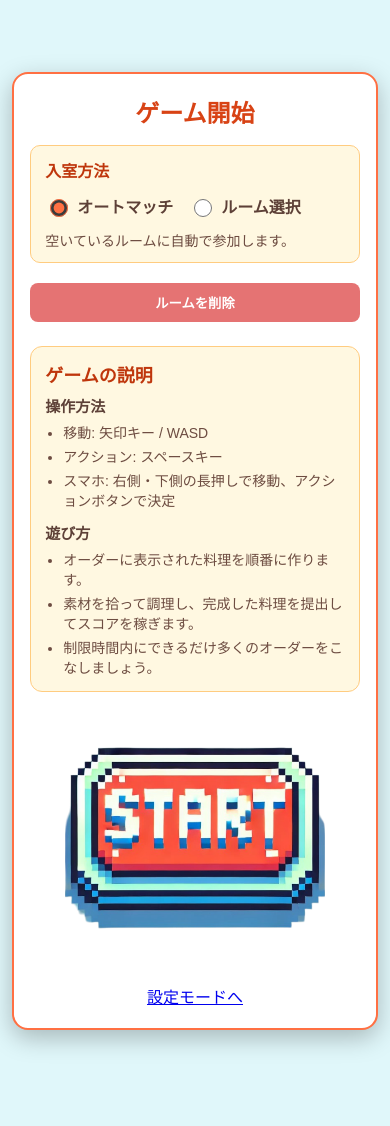
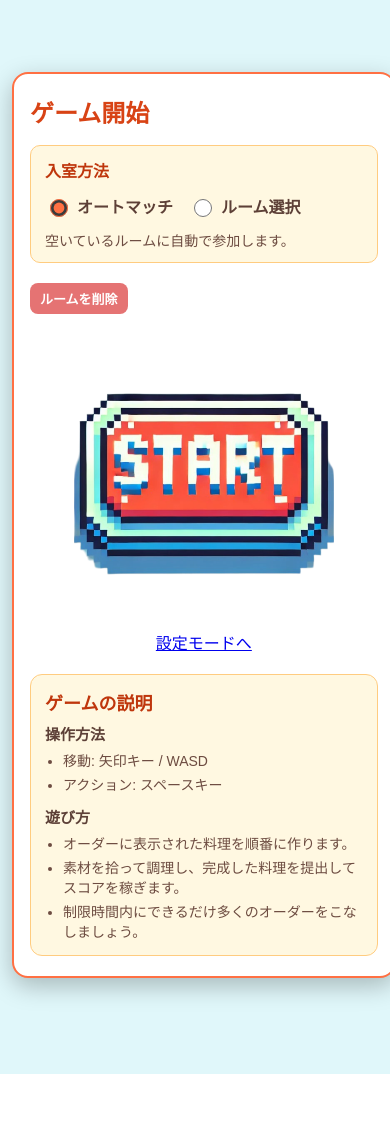
Before and after one commit to ZakuroSystem/cnaction, a Flask app: page / in a window 390 px wide. After the commit the page ends 1074 px from the top, so only its background shows below. Run offline with Flask 3, Linux system fonts and the light colour scheme; some libraries are stand-ins or nearby versions.

Commit message:
Refine start layout and remove mobile controls

```diff
--- a/static/styles.css
+++ b/static/styles.css
@@ -242,7 +242,7 @@
 }
 
 #start-overlay {
-  width: min(90%, 420px);
+  width: min(95%, 920px);
   margin: clamp(24px, 12vh, 72px) auto;
   padding: 24px;
   background-color: #ffffff;
@@ -256,6 +256,19 @@
   margin: 0 0 16px 0;
   font-size: clamp(24px, 5vw, 32px);
   color: #d84315;
+  text-align: left;
+}
+
+.start-layout {
+  display: grid;
+  grid-template-columns: minmax(240px, 1fr) minmax(260px, 1fr);
+  gap: 20px;
+  align-items: start;
+}
+
+.start-layout__controls {
+  display: flex;
+  flex-direction: column;
 }
 
 .match-mode {
@@ -349,6 +362,12 @@
   box-shadow: 0 4px 8px rgba(0, 0, 0, 0.2);
 }
 
+.room-actions__button--small {
+  padding: 6px 10px;
+  font-size: 13px;
+  font-weight: 600;
+  align-self: flex-start;
+}
 .exit-button {
   padding: 10px 14px;
   border-radius: 8px;
@@ -376,7 +395,7 @@
 }
 
 .game-guide {
-  margin: 0 0 16px;
+  margin: 0;
   padding: 14px;
   background: #fff8e1;
   border: 1px solid #ffcc80;
@@ -570,10 +497,8 @@
     font-size: clamp(16px, 4vw, 20px);
   }
 
-  .mobile-controls {
-    bottom: calc(env(safe-area-inset-bottom, 0px) + 16px);
-    width: min(100%, 640px);
-    gap: clamp(16px, 8vw, 36px);
+  .start-layout {
+    grid-template-columns: 1fr;
   }
 }
 
--- a/templates/index.html
+++ b/templates/index.html
@@ -18,6 +18,8 @@
 <body>
   <div id="start-overlay">
     <h1>ゲーム開始</h1>
+    <div class="start-layout">
+      <div class="start-layout__controls">
         <div class="match-mode" role="group" aria-labelledby="matchModeLabel">
           <span id="matchModeLabel" class="match-mode__label">入室方法</span>
           <div class="match-mode__options">
@@ -49,10 +51,18 @@
           />
         </label>
         <div id="roomActions" class="room-actions" hidden>
-      <button type="button" id="deleteRoomButton" class="room-actions__button">
+          <button type="button" id="deleteRoomButton" class="room-actions__button room-actions__button--small">
             ルームを削除
           </button>
           <p id="deleteRoomMessage" class="room-actions__message" role="status" aria-live="polite"></p>
+        </div>
+        <img
+          id="startButton"
+          src="/static/assets/start_button.png"
+          alt="スタート"
+          class="start-button"
+        />
+        <p class="start-overlay__link"><a href="/editor">設定モードへ</a></p>
       </div>
       <section class="game-guide" aria-labelledby="gameGuideTitle">
         <h2 id="gameGuideTitle">ゲームの説明</h2>
@@ -61,7 +71,6 @@
           <ul>
             <li>移動: 矢印キー / WASD</li>
             <li>アクション: スペースキー</li>
-          <li>スマホ: 右側・下側の長押しで移動、アクションボタンで決定</li>
           </ul>
         </div>
         <div class="game-guide__section">
@@ -73,13 +82,7 @@
           </ul>
         </div>
       </section>
-    <img
-      id="startButton"
-      src="/static/assets/start_button.png"
-      alt="スタート"
-      class="start-button"
-    />
-    <p class="start-overlay__link"><a href="/editor">設定モードへ</a></p>
+    </div>
   </div>
 
   <div id="ui" style="display: none">
@@ -102,7 +105,7 @@
           <div id="timer" class="status-panel__item">タイマー: 60</div>
           <div id="score" class="status-panel__item">スコア: 0</div>
           <div id="inventory" class="status-panel__item">持ち物: なし</div>
-          <button type="button" id="deleteRoomInGame" class="room-actions__button" hidden>
+          <button type="button" id="deleteRoomInGame" class="room-actions__button room-actions__button--small" hidden>
             ルームを削除
           </button>
           <button type="button" id="leaveGameButton" class="exit-button">
@@ -120,22 +123,6 @@
       role="status"
       aria-live="polite"
     ></div>
-    <div id="mobile-controls" class="mobile-controls" aria-hidden="true">
-      <div class="mobile-controls__hint" aria-hidden="true">
-        <p class="mobile-controls__hint-text">
-          画面右側を長押しで右移動、<br />画面下部を長押しで下移動
-        </p>
-      </div>
-      <div class="mobile-controls__surface mobile-controls__surface--action">
-        <button
-          type="button"
-          class="mobile-controls__button mobile-controls__button--action"
-          data-action="interact"
-          aria-label="決定 / アクション"
-        >アクション</button>
-        <span class="mobile-controls__label">決定</span>
-      </div>
-    </div>
   </div>
 
 </body>
```
Also changed, not shown: other parts of static/styles.css (+2 -120 lines). Lines whose indentation alone changed are shown as unchanged.
